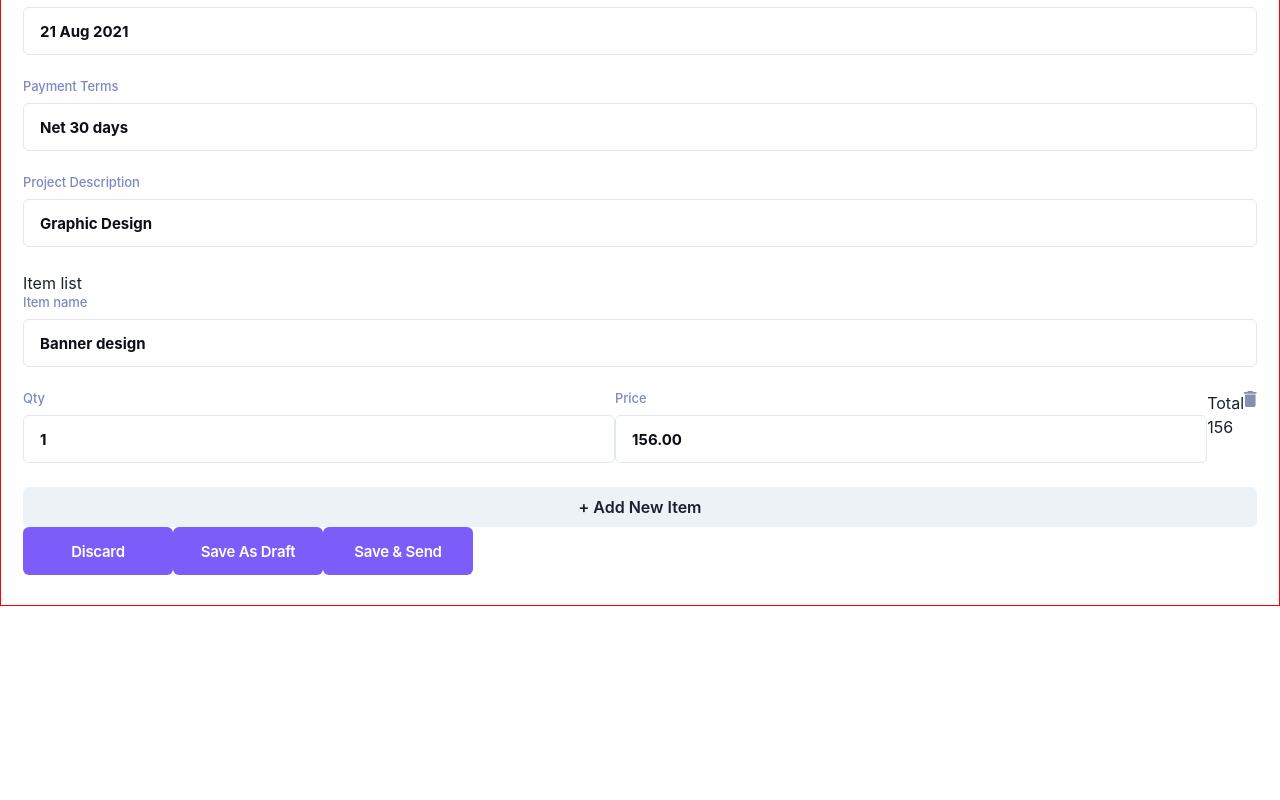
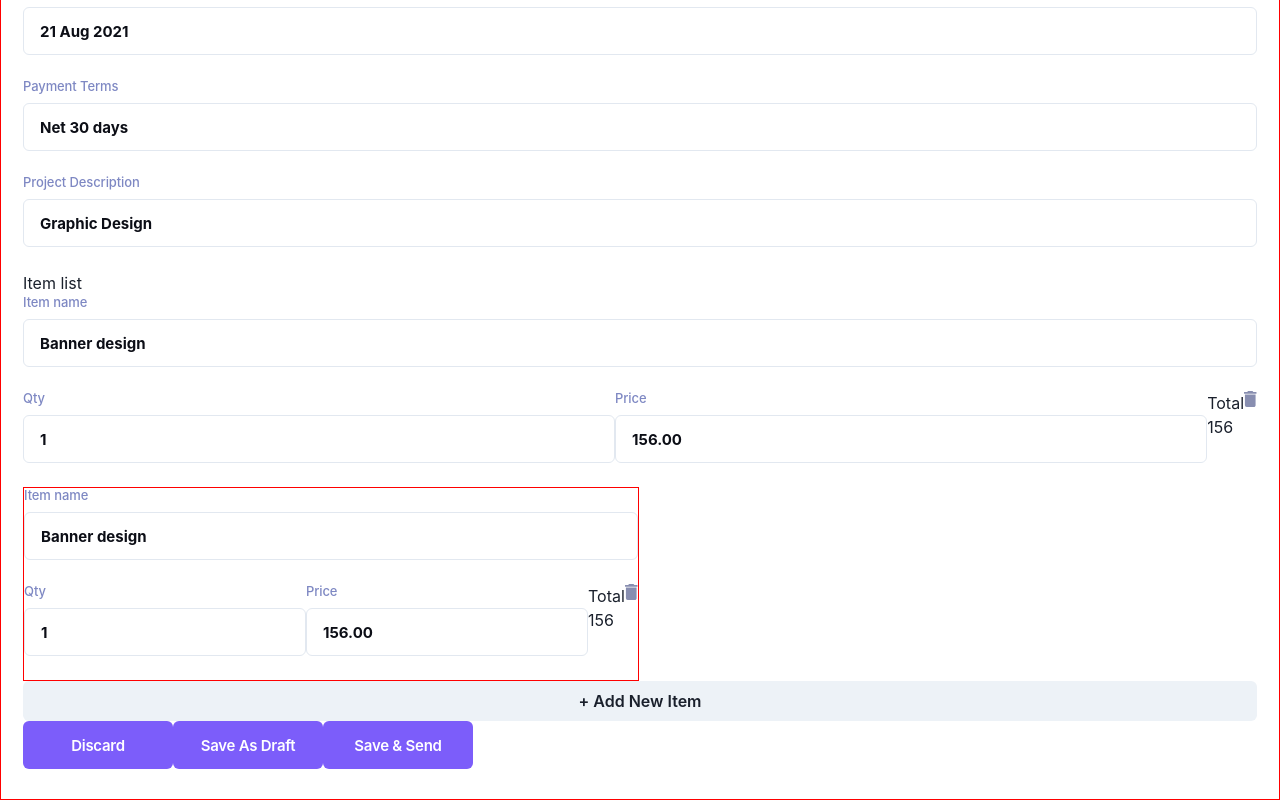
Before and after one commit to DevZybartas/invoice-app, a React (Vite) app in the folder frontend/: page /createInvoice in a window 1280 px wide. Shown: the part 1063-1863 px from the top of the page. Before the commit the page ends 1669 px from the top, so only its background shows below. Built offline with nearby package versions, Linux system fonts and the light colour scheme.

Commit message:
item list

```diff
--- a/frontend/src/components/pages/Home/Invoices/CreateInvoice/invoiceForm/Form.tsx
+++ b/frontend/src/components/pages/Home/Invoices/CreateInvoice/invoiceForm/Form.tsx
@@ -42,6 +42,7 @@ const Form: React.FC<FormProps> = () => {
     register,
     handleSubmit,
     getValues,
+    control,
     formState: { errors },
   } = useForm<FormValues>();
 
@@ -63,7 +64,7 @@ const Form: React.FC<FormProps> = () => {
     >
       <BillFrom register={register} errors={errors} />
       <BillTo register={register} errors={errors} />
-      <ItemList register={register} errors={errors} />
+      <ItemList register={register} errors={errors} control={control} />
       <Buttons handleSubmit={handleSubmit(onSubmit)} getValues={getValues} />
     </Flex>
   );
--- a/frontend/src/components/pages/Home/Invoices/CreateInvoice/invoiceForm/ItemList.tsx
+++ b/frontend/src/components/pages/Home/Invoices/CreateInvoice/invoiceForm/ItemList.tsx
@@ -1,7 +1,8 @@
 import { Flex, Text, Image, Button } from "@chakra-ui/react";
 import InputField from "./InputField";
 
-import { UseFormRegister, FieldValues } from "react-hook-form";
+import { UseFormRegister, FieldValues, useFieldArray } from "react-hook-form";
+import { useState } from "react";
 
 //Types
 
@@ -14,6 +15,24 @@ type ItemListProps = {
   register: UseFormRegister<FieldValues>;
 };
 const ItemList: React.FC<ItemListProps> = ({ register, errors }) => {
+  const [inputs, setInputs] = useState([{ itemName: "", qty: "", price: "" }]);
+
+  const handleInputChange = (e, i) => {
+    const field = e.target.name;
+    const newInputs = [...inputs];
+    newInputs[i][field] = e.target.value;
+    setInputs(newInputs);
+  };
+
+  const handleAddInput = () => {
+    setInputs([...inputs, { itemName: "", qty: "", price: "" }]);
+  };
+
+  const handleDeleteTodo = (i) => {
+    const newInputs = [...inputs];
+    newInputs.splice(i, 1);
+    setInputs(newInputs);
+  };
   return (
     <Flex width={{ base: "100%" }} flexDir={{ base: "column" }}>
       <Text as="label">Item list</Text>
@@ -49,7 +68,51 @@ const ItemList: React.FC<ItemListProps> = ({ register, errors }) => {
           height={{ base: "16px" }}
         />
       </Flex>
-      <Button>+ Add New Item</Button>
+      <Flex>
+        {inputs.map((val, i) => (
+          <>
+            <Flex flexDir={{ base: "column" }} key={i} border="1px solid red">
+              <Flex width={{ base: "100%" }} flexDir={{ base: "column" }}>
+                <InputField
+                  {...register("itemName", {
+                    required: "Field can't be empty",
+                  })}
+                  errors={errors.itemName}
+                  label="Item name"
+                  placeholder="Banner design"
+                />
+              </Flex>
+              <Flex>
+                <InputField
+                  {...register("qty", { required: "Field can't be empty" })}
+                  errors={errors.qty}
+                  label="Qty"
+                  placeholder="1"
+                />
+                <InputField
+                  {...register("price", { required: "Field can't be empty" })}
+                  errors={errors.price}
+                  label="Price"
+                  placeholder="156.00"
+                />
+                <Flex flexDir={{ base: "column" }}>
+                  <Text>Total</Text>
+                  <Text>156</Text>
+                </Flex>
+                <Image
+                  src="/icon-delete.svg"
+                  alt="delete"
+                  width={{ base: "13px" }}
+                  height={{ base: "16px" }}
+                  onClick={() => handleDeleteTodo(i)}
+                />
+              </Flex>
+            </Flex>
+          </>
+        ))}
+      </Flex>
+
+      <Button onClick={handleAddInput}>+ Add New Item</Button>
     </Flex>
   );
 };
```
